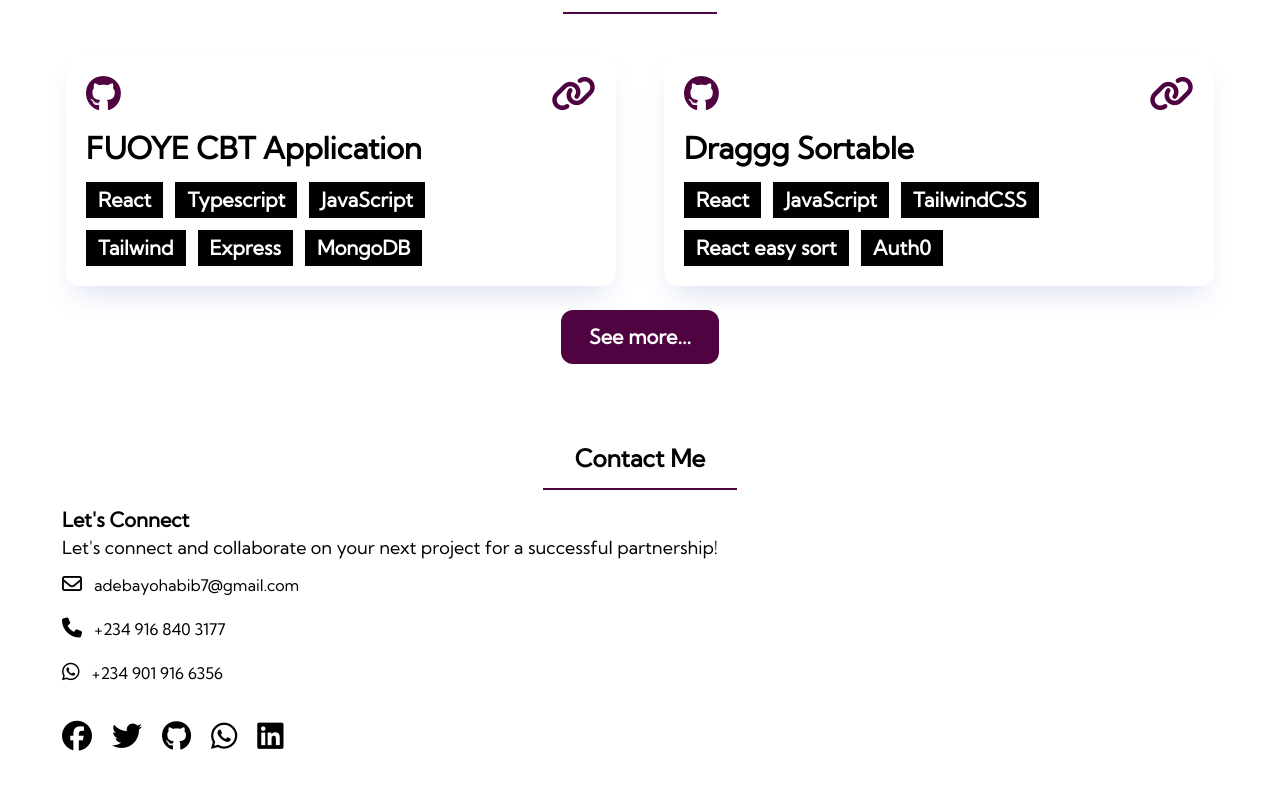
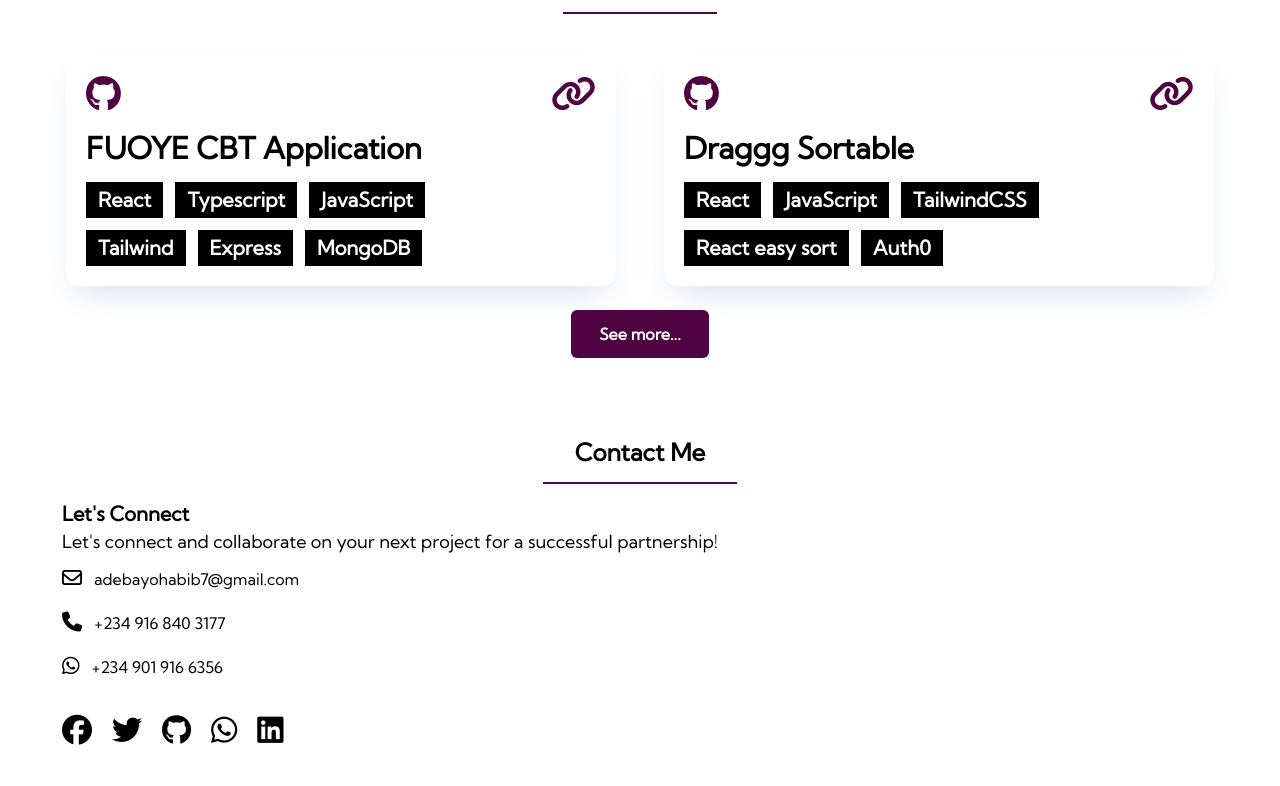
Before and after one commit to Habib-0007/Habib-Adebayo-Portfolo, a React (Vite) app: page / in a window 1280 px wide. Shown: the part 910-1696 px from the top of the page. Built offline with nearby package versions, Linux system fonts and the light colour scheme.

Commit message:
Update ProjectsCard.jsx

```diff
--- a/src/components/ProjectsCard.jsx
+++ b/src/components/ProjectsCard.jsx
@@ -87,7 +87,7 @@ const ProjectsCard = () => {
 			</div>
 			<a
 				href="/projects"
-				className="block bg-purple-500 text-white py-[12px] px-[28px] text-[20px] font-bold text-center rounded-[12px] hover:bg-purple-400"
+				className="block bg-purple-500 text-white py-[12px] px-[28px] text-[16px] font-bold text-center rounded-[6px] hover:bg-purple-400"
 			>
 				See more...
 			</a>
```
